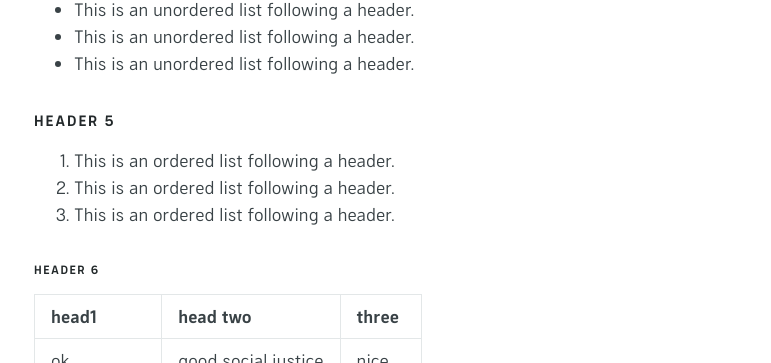
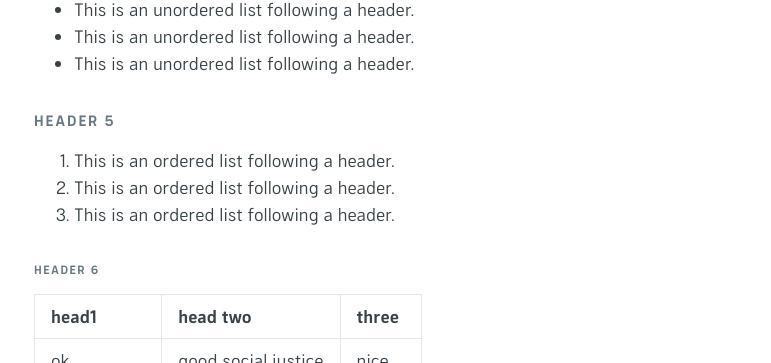
Before and after one commit to ChicagoDSA/haymarket, a Jekyll site: the page built from index.md, in a window 1280 px wide. Shown: the part 1655-2018 px from the top of the page, without its empty margins (254-1025 px from the left). Built offline with Jekyll 4.4.1, drawn with Linux system fonts in a browser that asks for light colours; nearby versions of some CDN libraries; some web fonts are replaced; library files that are not in the unit come from our copies.

Commit message:
refactor blockquote text color var, h5 h6 colors, hr background

```diff
--- a/_sass/jekyll-theme-haymarket.scss
+++ b/_sass/jekyll-theme-haymarket.scss
@@ -74,6 +74,7 @@
 
 h5,
 h6 {
+	color: $secondary-text-color;
 	text-transform: uppercase;
 	letter-spacing: .125em;
 }
@@ -381,7 +382,7 @@
 .image-caption {
 	padding: .5rem 0;
 	font-size: 1rem;
-	color: $blockquote-text-color;
+	color: $secondary-text-color;
 
 	p {
 		display: inline;
@@ -417,7 +418,7 @@
 	blockquote {
 		margin-left: 0;
 		padding: 0 1rem;
-		color: $blockquote-text-color;
+		color: $secondary-text-color;
 		border-left: .3rem solid $border-color;
 
 		> :first-child {
@@ -470,6 +471,7 @@
 		border-width: 2px;
 		border-style: solid;
 		border-color: $border-color;
+		background-color: $border-color;
 	}
 
 	.tile-list,
@@ -678,14 +680,14 @@
 		}
 
 		a {
-			color: $blockquote-text-color;
+			color: $secondary-text-color;
 		}
 	}
 
 	.join {
 		display: table-cell;
 		vertical-align: top;
-		color: $blockquote-text-color;
+		color: $secondary-text-color;
 
 		.btn-container {
 			float: right;
--- a/_sass/variables.scss
+++ b/_sass/variables.scss
@@ -15,7 +15,7 @@
 $section-headings-color: #22282a !default;
 $body-text-color: #394246 !default;
 $body-link-color: #1e6bb8 !default;
-$blockquote-text-color: #67777e !default;
+$secondary-text-color: #67777e !default;
 
 // Borders
 $border-color: #e3e7e8 !default;
```
